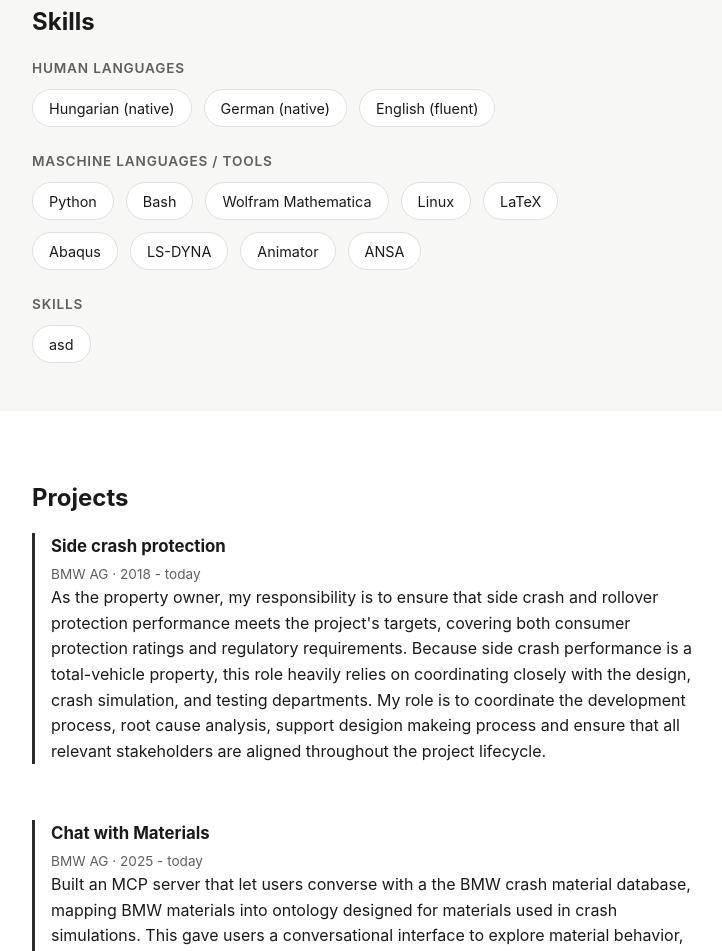
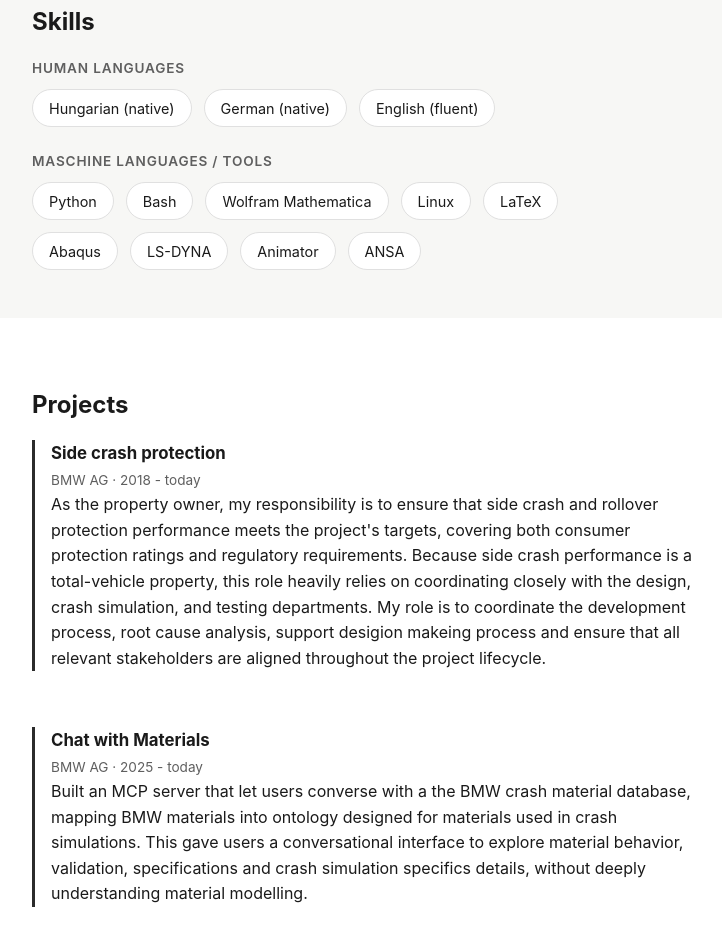
Before and after one commit to bpfodor/bpfodor.github.io, a plain HTML site: page index.html in a window 1280 px wide. Shown: the part 914-1865 px from the top of the page, without its empty margins (272-994 px from the left). Drawn offline with Linux system fonts and the light colour scheme.

Commit message:
removed skills

```diff
--- a/index.html
+++ b/index.html
@@ -359,14 +359,7 @@
           </ul>
         </div>
 
-      <div class="skills-group">
-          <h3>Skills</h3>
-          <ul class="skills">
-            <li>asd</li>
-          </ul>
-        </div>
 
-      </div>
     </section>
 
     <section id="projects" class="section">
```
